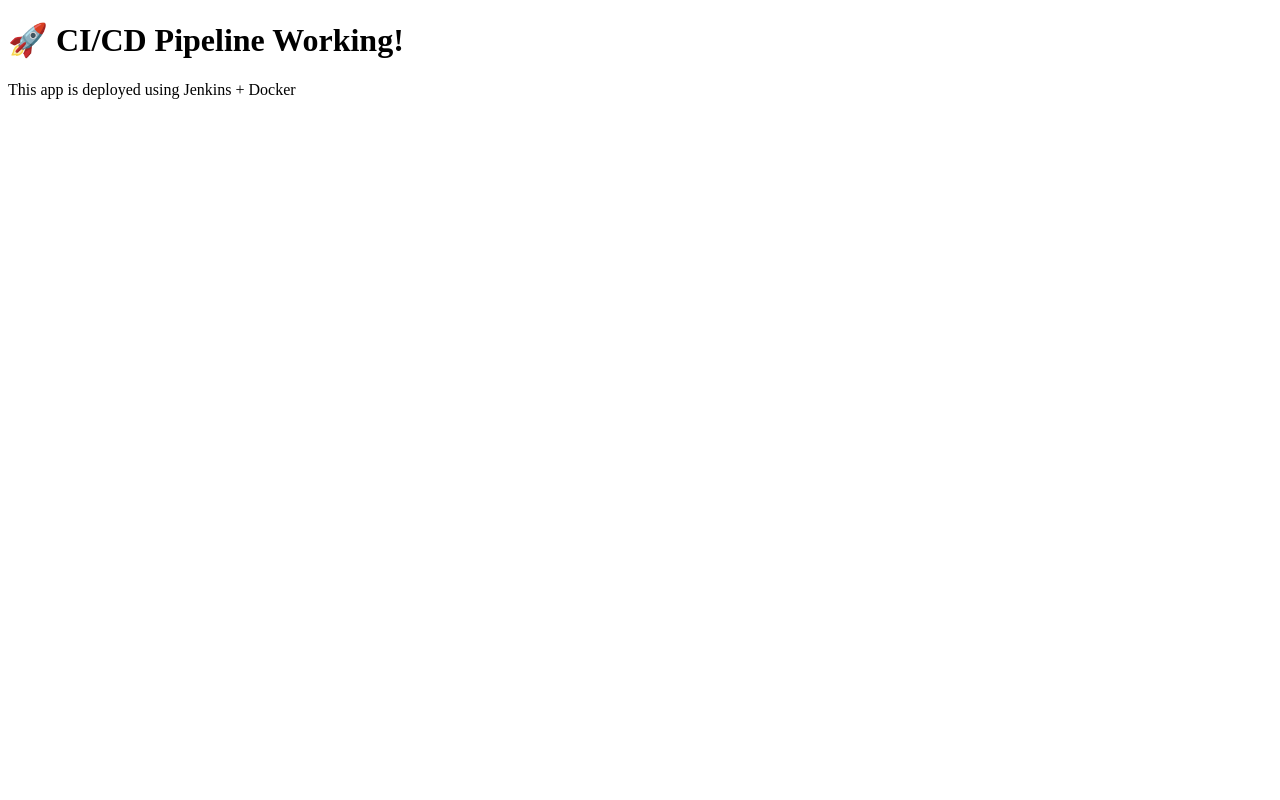
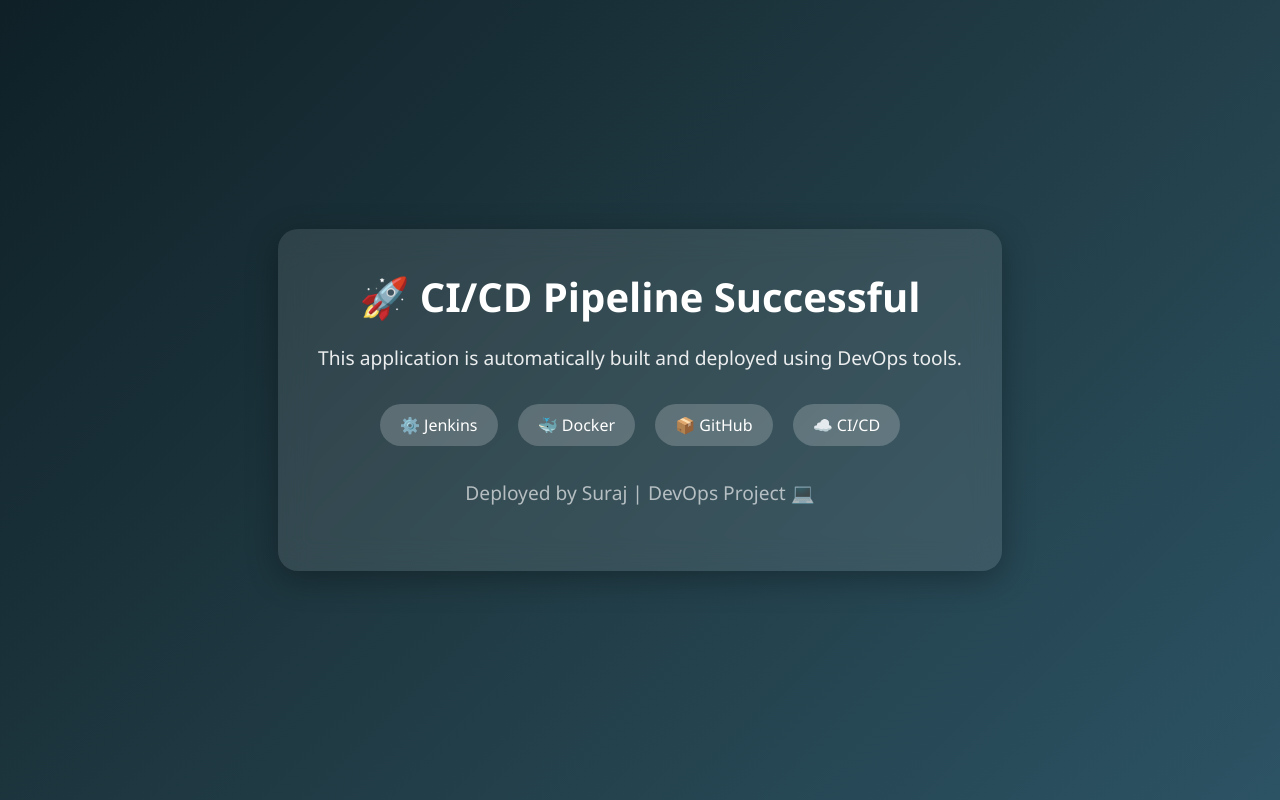
Before and after one commit to alank8s-cloud-code/jenkins-ci-cd-demo, a website: page public/index.html in a window 1280 px wide. Drawn offline with Linux system fonts and the light colour scheme.

Commit message:
fix: update the index.html

```diff
--- a/public/index.html
+++ b/public/index.html
@@ -1,13 +1,105 @@
 <!DOCTYPE html>
-<html>
+<html lang="en">
 
 <head>
-    <title>Jenkins CI/CD</title>
+    <meta charset="UTF-8">
+    <meta name="viewport" content="width=device-width, initial-scale=1.0">
+    <title>CI/CD Pipeline | DevOps Project</title>
+
+    <style>
+        * {
+            margin: 0;
+            padding: 0;
+            box-sizing: border-box;
+            font-family: 'Segoe UI', sans-serif;
+        }
+
+        body {
+            height: 100vh;
+            background: linear-gradient(135deg, #0f2027, #203a43, #2c5364);
+            display: flex;
+            justify-content: center;
+            align-items: center;
+            color: #fff;
+        }
+
+        .container {
+            text-align: center;
+            padding: 40px;
+            border-radius: 20px;
+            backdrop-filter: blur(15px);
+            background: rgba(255, 255, 255, 0.1);
+            box-shadow: 0 8px 32px rgba(0, 0, 0, 0.3);
+            animation: fadeIn 1.5s ease-in-out;
+        }
+
+        h1 {
+            font-size: 2.5rem;
+            margin-bottom: 20px;
+        }
+
+        p {
+            font-size: 1.2rem;
+            margin-bottom: 25px;
+            opacity: 0.9;
+        }
+
+        .badges {
+            margin-top: 20px;
+        }
+
+        .badge {
+            display: inline-block;
+            margin: 8px;
+            padding: 10px 20px;
+            border-radius: 25px;
+            background: rgba(255, 255, 255, 0.2);
+            transition: 0.3s;
+        }
+
+        .badge:hover {
+            background: #00c6ff;
+            transform: scale(1.1);
+        }
+
+        .footer {
+            margin-top: 25px;
+            font-size: 0.9rem;
+            opacity: 0.7;
+        }
+
+        @keyframes fadeIn {
+            from {
+                opacity: 0;
+                transform: translateY(30px);
+            }
+
+            to {
+                opacity: 1;
+                transform: translateY(0);
+            }
+        }
+    </style>
 </head>
 
 <body>
-    <h1>🚀 CI/CD Pipeline Working!</h1>
-    <p>This app is deployed using Jenkins + Docker</p>
+
+    <div class="container">
+        <h1>🚀 CI/CD Pipeline Successful</h1>
+        <p>This application is automatically built and deployed using DevOps tools.</p>
+
+        <div class="badges">
+            <span class="badge">⚙️ Jenkins</span>
+            <span class="badge">🐳 Docker</span>
+            <span class="badge">📦 GitHub</span>
+            <span class="badge">☁️ CI/CD</span>
+        </div>
+
+        <div class="footer">
+            <p>Deployed by Suraj | DevOps Project 💻</p>
+        </div>
+    </div>
+
 </body>
 
 </html>
```
